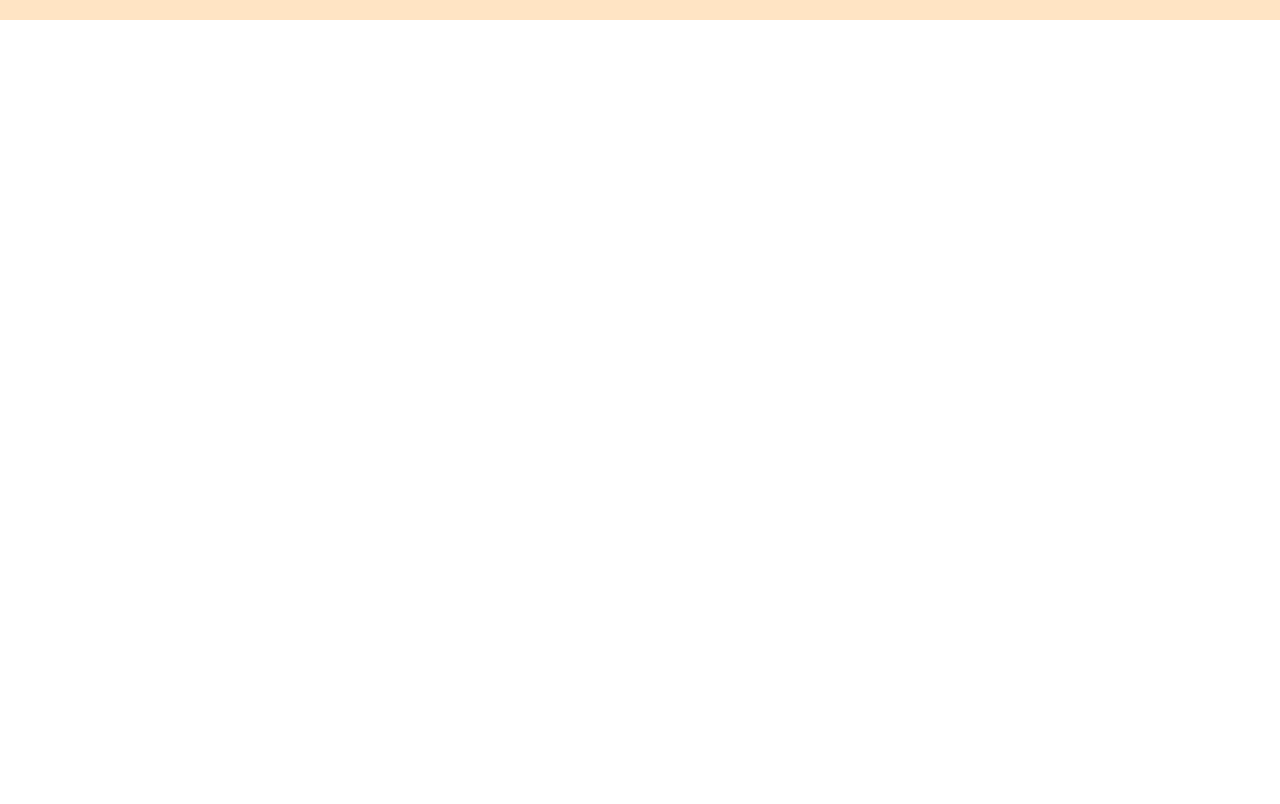
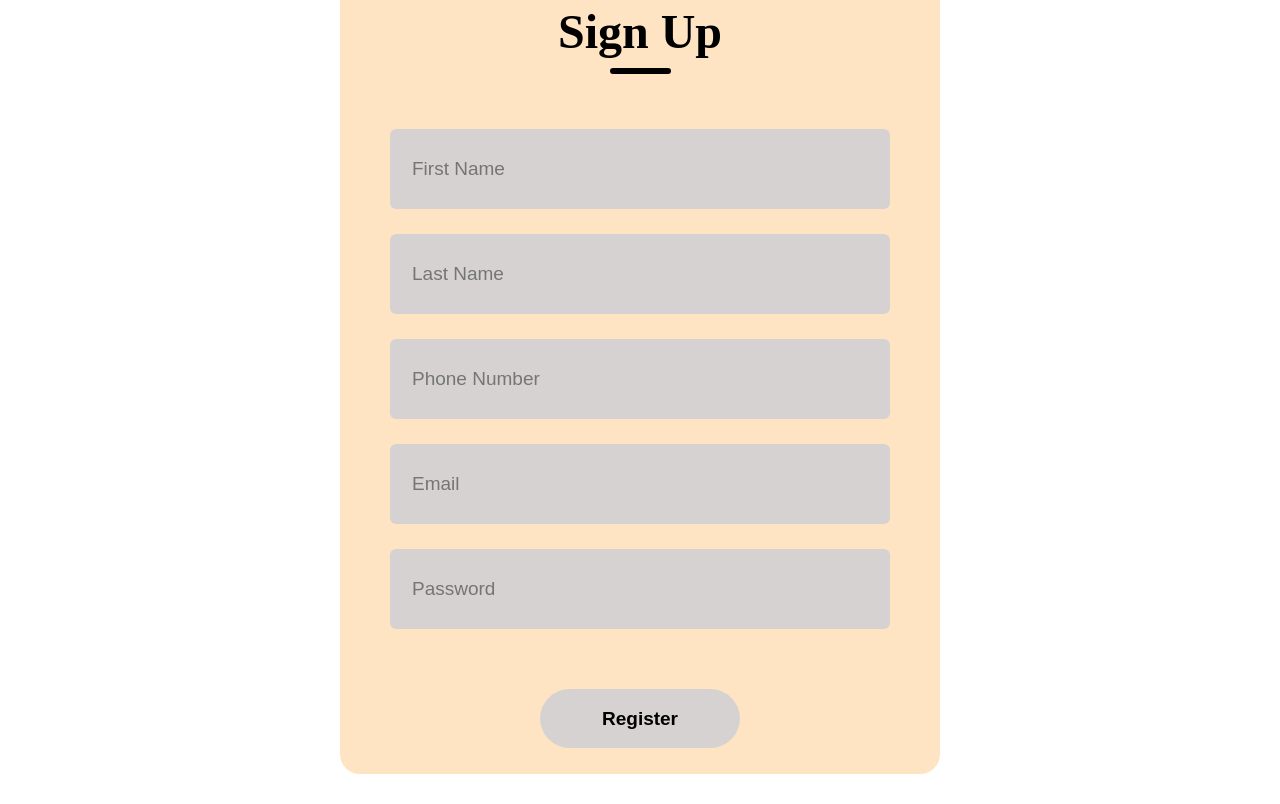
Before and after one commit to Markcanderson8/GroupOne, a React app in the folder pizzaFrontEnd/: page /register in a window 1280 px wide. Shown: the part 356-1160 px from the top of the page. Before the commit the page ends 800 px from the top, so only its background shows below. Built offline with nearby package versions, Linux system fonts and the light colour scheme.

Commit message:
have the post working but need to fix so that onSubmit the fields clear

```diff
--- a/pizzaFrontEnd/src/Components/App/App.js
+++ b/pizzaFrontEnd/src/Components/App/App.js
@@ -4,9 +4,9 @@ import Footer from "../footer/Footer";
 import { Routes, Route } from "react-router-dom";
 import Home from "../home/Home";
 import styles from "./App.module.css";
-import ProductPage from "./productPage/ProductPage";
-import SingleProductPage from "./productPage/SingleProductPage";
-import LoginSignup from "./loginSignup/LoginSignup";
+import ProductPage from "../productPage/ProductPage";
+import SingleProductPage from "../productPage/SingleProductPage";
+import Register from "../register/Register";
 
 function App() {
   return (
@@ -16,7 +16,7 @@ function App() {
         <Route exact path="/" element={<Home />} />
         <Route exact path="/products" element={<ProductPage />} />
         <Route exact path="/products/:id" element={<SingleProductPage />} />
-        <Route exact path="/signup" element={<LoginSignup />} />
+        <Route exact path="/register" element={<Register />} />
       </Routes>
       <Footer />
     </div>
--- a/pizzaFrontEnd/src/Components/App/loginSignup/LoginSignup.js
+++ /dev/null
@@ -1,69 +0,0 @@
-import React from "react";
-import styles from "./loginSignup.module.css";
-import { useState } from "react";
-
-const LoginSignup = () => {
-  const [action, setAction] = useState("Sign Up");
-  return (
-    <div className={styles.container}>
-      <div className={styles.header}>
-        <div className={styles.text}>{action}</div>
-        <div className={styles.underline}></div>
-      </div>
-      <div className={styles.inputs}>
-        {action === "Login" ? (
-          <div></div>
-        ) : (
-          <>
-            <div className={styles.input}>
-              <input type="text" placeholder="First Name" />
-            </div>
-            <div className={styles.input}>
-              <input type="text" placeholder="Last Name" />
-            </div>
-            <div className={styles.input}>
-              <input type="text" placeholder="Phone Number" />
-            </div>
-          </>
-        )}
-        <div className={styles.input}>
-          <input type="email" placeholder="Email" />
-        </div>
-        <div className={styles.input}>
-          <input type="password" placeholder="Password" />
-        </div>
-        {action === "Sign Up" ? (
-          <div></div>
-        ) : (
-          <div className={styles.forgotPassword}>
-            Lost Password? <span>Click Here!</span>
-          </div>
-        )}
-      </div>
-      <div className={styles.submitContainer}>
-        <div
-          className={
-            action === "Login"
-              ? `${styles.submit} ${styles.gray}`
-              : styles.submit
-          }
-          onClick={() => setAction("Sign Up")}
-        >
-          Sign Up
-        </div>
-        <div
-          className={
-            action === "Sign Up"
-              ? `${styles.submit} ${styles.gray}`
-              : styles.submit
-          }
-          onClick={() => setAction("Login")}
-        >
-          Login
-        </div>
-      </div>
-    </div>
-  );
-};
-
-export default LoginSignup;
--- a/pizzaFrontEnd/src/Components/navBar/NavBar.js
+++ b/pizzaFrontEnd/src/Components/navBar/NavBar.js
@@ -16,10 +16,10 @@ function NavBar() {
         Products
       </Link>
       <h1>The Pizza Shack</h1>
-      <Link className={styles.navLinks} to="/signup">
+      <Link className={styles.navLinks} to="/register">
         Register
       </Link>
-      <Link className={styles.navLinks} to="/signup">
+      <Link className={styles.navLinks} to="/">
         Login
       </Link>
     </div>
--- a/pizzaFrontEnd/src/Components/App/productPage/ProductPage.js
+++ b/pizzaFrontEnd/src/Components/productPage/ProductPage.js
@@ -1,6 +1,6 @@
 import React, { useEffect, useState } from "react";
-import constants from "../../util/constants";
-import ItemCard from "../../item-card/ItemCard";
+import constants from "../util/constants";
+import ItemCard from "../item-card/ItemCard";
 import styles from "./productPage.module.css";
 import { Link } from "react-router-dom";
 
--- a/pizzaFrontEnd/src/Components/App/productPage/SingleProductPage.js
+++ b/pizzaFrontEnd/src/Components/productPage/SingleProductPage.js
@@ -1,8 +1,8 @@
 import React from "react";
-import constants from "../../util/constants";
+import constants from "../util/constants";
 import { useState, useEffect } from "react";
 import { useParams } from "react-router-dom";
-import ItemCard from "../../item-card/ItemCard";
+import ItemCard from "../item-card/ItemCard";
 
 const SingleProductPage = () => {
   const [products, setProducts] = useState([]);
--- /dev/null
+++ b/pizzaFrontEnd/src/Components/register/Register.js
@@ -0,0 +1,106 @@
+import React, { useState } from "react";
+import styles from "./loginSignup.module.css";
+import constants, { USERS_ENDPOINT } from "../util/constants";
+
+const LoginSignup = () => {
+  const [firstName, setFirstName] = useState("");
+  const [lastName, setLastName] = useState("");
+  const [phoneNumber, setPhoneNumber] = useState("");
+  const [email, setEmail] = useState("");
+  const [password, setPassword] = useState("");
+  const [message, setMessage] = useState("");
+
+  let handleSubmit = async (e) => {
+    e.preventDefault();
+    try {
+      let res = await fetch(constants.BASE_URL_API + USERS_ENDPOINT, {
+        method: "POST",
+        body: JSON.stringify({
+          firstName: firstName,
+          lastName: lastName,
+          phoneNumber: phoneNumber,
+          email: email,
+          password: password,
+        }),
+        headers: {
+          "Content-type": "application/json; charset=UTF-8",
+        },
+      });
+      let resJson = await res.json();
+      if (res.json === 200) {
+        setFirstName("");
+        setLastName("");
+        setPhoneNumber("");
+        setEmail("");
+        setPassword("");
+        setMessage("User Created Successfully!!!");
+      } else {
+        setMessage("Some error occured");
+      }
+    } catch (err) {
+      console.log(err);
+    }
+  };
+
+  return (
+    <div className={styles.container}>
+      <div className={styles.header}>
+        <div className={styles.text}>Sign Up</div>
+        <div className={styles.underline}></div>
+      </div>
+      <form onSubmit={handleSubmit}>
+        <div className={styles.inputs}>
+          <div className={styles.input}>
+            <input
+              type="text"
+              value={firstName}
+              placeholder="First Name"
+              onChange={(e) => setFirstName(e.target.value)}
+            />
+          </div>
+          <div className={styles.input}>
+            <input
+              type="text"
+              value={lastName}
+              placeholder="Last Name"
+              onChange={(e) => setLastName(e.target.value)}
+            />
+          </div>
+          <div className={styles.input}>
+            <input
+              type="text"
+              value={phoneNumber}
+              placeholder="Phone Number"
+              onChange={(e) => setPhoneNumber(e.target.value)}
+            />
+          </div>
+          <div className={styles.input}>
+            <input
+              type="email"
+              value={email}
+              placeholder="Email"
+              onChange={(e) => setEmail(e.target.value)}
+            />
+          </div>
+          <div className={styles.input}>
+            <input
+              type="password"
+              value={password}
+              placeholder="Password"
+              onChange={(e) => setPassword(e.target.value)}
+            />
+          </div>
+        </div>
+        <div className={styles.submitContainer}>
+          <button className={styles.button} type="submit">
+            Register
+          </button>
+        </div>
+
+        <div className="message">{message ? <p>{message}</p> : null}</div>
+      </form>
+    </div>
+  );
+};
+
+export default LoginSignup;
--- a/pizzaFrontEnd/src/Components/App/loginSignup/loginSignup.module.css
+++ b/pizzaFrontEnd/src/Components/register/loginSignup.module.css
@@ -78,6 +78,8 @@
 
 .submitContainer {
     display: flex;
+    justify-content: center;
+    align-items: center;
     gap: 30px;
     margin: 60px auto;
 }
@@ -100,3 +102,24 @@
     background-color: #EAEAEA;
     color: darkgray;
 }
+
+.button {
+    display: flex;
+    justify-content: center;
+    align-items: center;
+    width: 200px;
+    height: 59px;
+    color: black;
+    background-color: rgb(214, 210, 210);
+    border-radius: 50px;
+    border: none;
+    font-size: 19px;
+    font-weight: 700;
+    cursor: pointer;
+}
+
+.message {
+    font-size: 1.2em;
+    text-align: center;
+    color: #36a936;
+}
```
Also changed, not shown: pizzaFrontEnd/src/Components/productPage/productPage.module.css (renamed from pizzaFrontEnd/src/Components/App/productPage/productPage.module.css).
